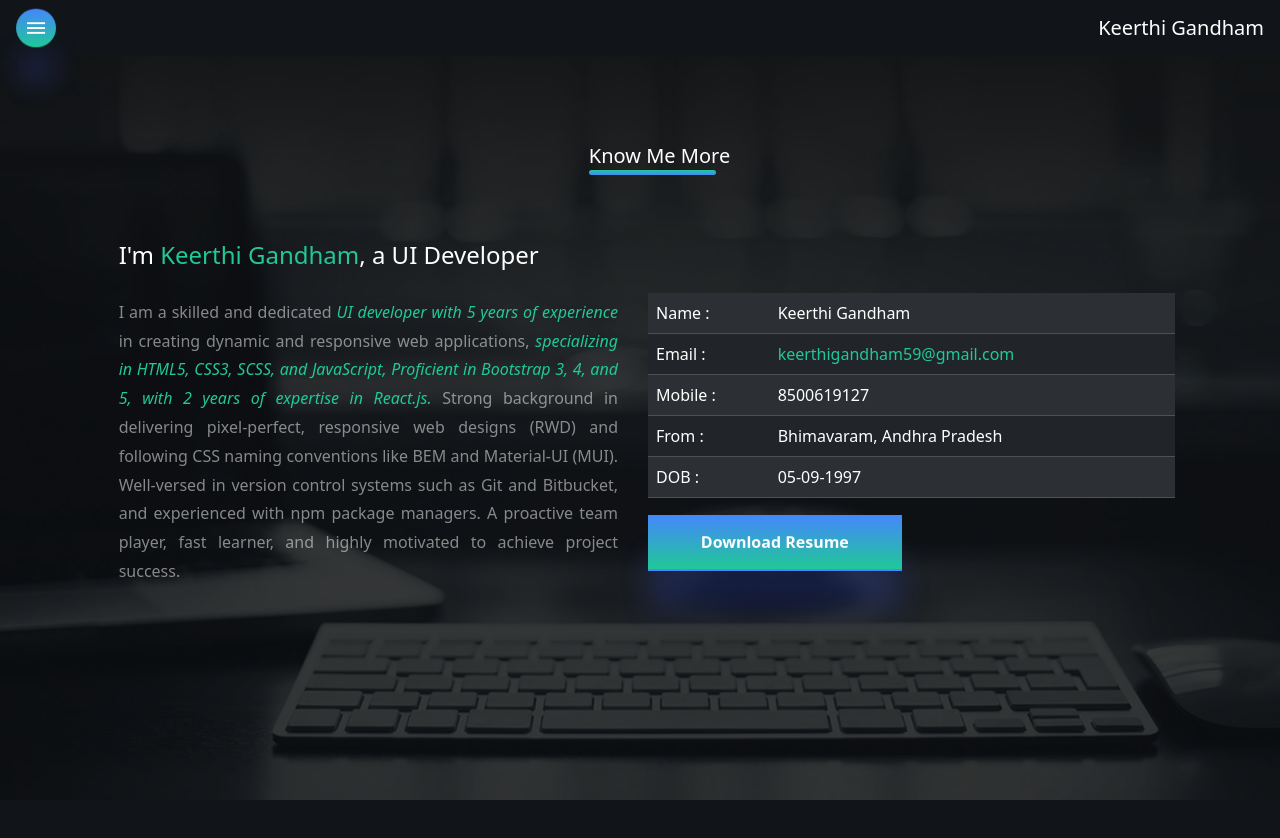
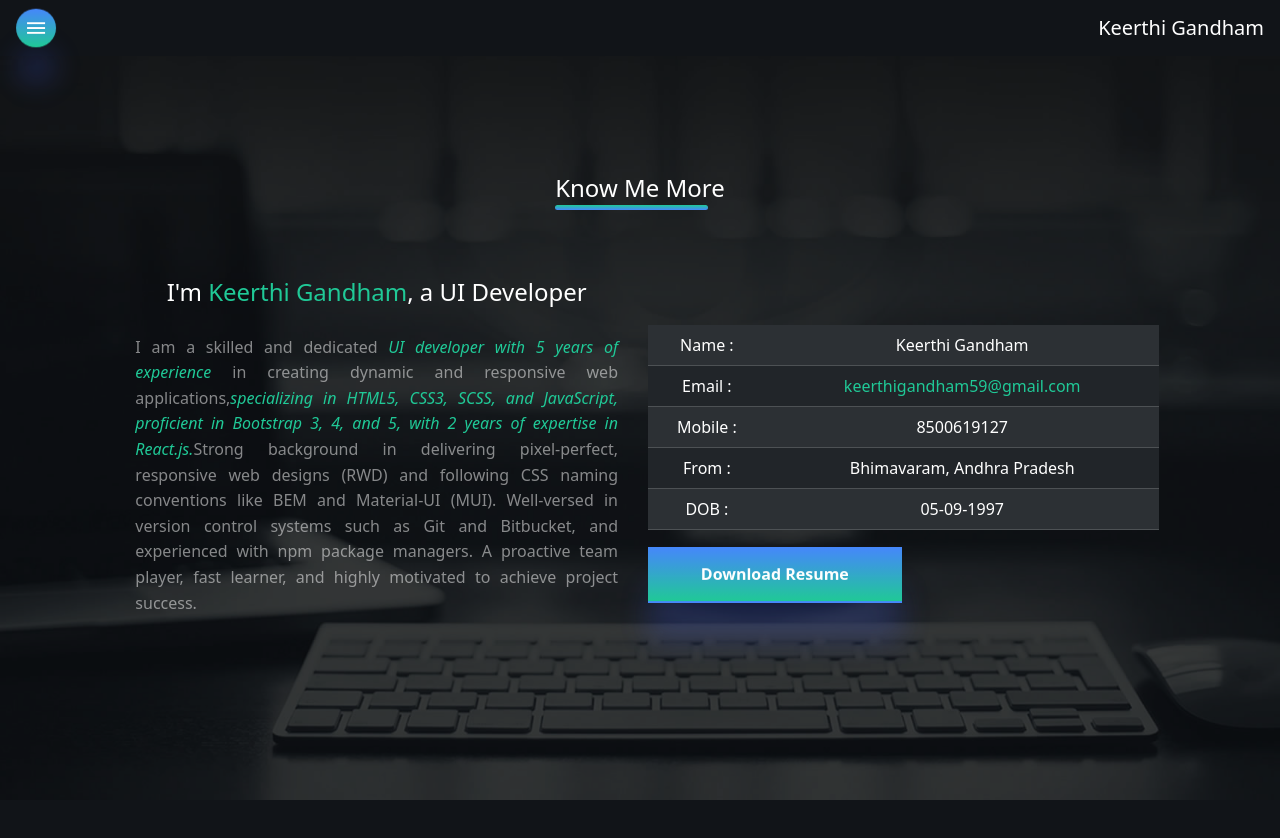
Before and after one commit to keerthi1723/protofilo-1723, a React (Create React App) app: page /about in a window 1280 px wide. Shown: the top 838 px of the page. Built offline with nearby package versions, Linux system fonts and the light colour scheme.

Commit message:
updated code

```diff
--- a/src/About.jsx
+++ b/src/About.jsx
@@ -3,6 +3,8 @@ import useMediaQuery from '@mui/material/useMediaQuery';
 import './Common.css'
 const About = () => {
   const matches = useMediaQuery('(min-width:768px)');
+  const white = useMediaQuery('(min-width:500px)');
+
 
   return (
     <div>
@@ -10,62 +12,82 @@ const About = () => {
     overflowX: matches ? 'hidden' : 'hidden',
     overflowY: matches ? 'hidden' : 'scroll',
   }}>
-        <div className='aboutinner-banner'>
-          <h5 style={{ marginLeft: '46%' }} className='element-left-align'>Know Me More</h5>
-          <div className='row mb-0 align-items-center justify-content-center' style={{ padding: matches ? '0' : '10px' }}>
-            <div className='col-md-5'>
-              <div className='mt-5'>
-                <h4 style={{ padding: '10px' }}>I'm
-                  <span className='inner-text' > Keerthi Gandham</span>,
-                  a UI Developer</h4>
-                <h6 className='innerWelcome-Banner'>
-                  I am a skilled and dedicated <i className='inner-text' > UI developer with 5 years of experience</i> in
-                  creating dynamic and responsive web applications,<i className='inner-text'> specializing in HTML5,
-                    CSS3, SCSS, and JavaScript, Proficient in Bootstrap 3, 4, and 5,  with 2
-                    years of expertise in React.js.
-                  </i>  Strong background in delivering pixel-perfect,
-                  responsive web designs (RWD) and following CSS naming conventions like
-                  BEM and Material-UI (MUI). Well-versed in version control systems such as Git
-                  and Bitbucket, and experienced with npm package managers. A proactive team
-                  player, fast learner, and highly motivated to achieve project success.
+    <div className="aboutinner-banner">
+  <h5 className="element-left-align" style={{ textAlign: "center" }}>
+    Know Me More
+  </h5>
+  <div
+    className="row mb-0 align-items-center justify-content-center"
+  >
+    <div className="col-md-5">
+      <div className="mt-5">
+        <h4 style={{ padding: "10px" }}>
+          I'm
+          <span className="inner-text"> Keerthi Gandham</span>, a UI Developer
+        </h4>
+        <h6 className="innerWelcome-Banner">
+          I am a skilled and dedicated{" "}
+          <i className="inner-text">UI developer with 5 years of experience</i>{" "}
+          in creating dynamic and responsive web applications,
+          <i className="inner-text">
+            specializing in HTML5, CSS3, SCSS, and JavaScript, proficient in
+            Bootstrap 3, 4, and 5, with 2 years of expertise in React.js.
+          </i>
+          Strong background in delivering pixel-perfect, responsive web designs
+          (RWD) and following CSS naming conventions like BEM and Material-UI
+          (MUI). Well-versed in version control systems such as Git and
+          Bitbucket, and experienced with npm package managers. A proactive
+          team player, fast learner, and highly motivated to achieve project
+          success.
         </h6>
       </div>
     </div>
-            <div className='col-md-5 p-2' style={{ marginTop: '6%' }}>
-              <table className="table table-striped table-dark " >
+    <div
+      className="col-md-5 p-2"
+      style={{ marginTop: "6%" }}
+    >
+      <table className="table table-striped table-dark">
         <tbody>
           <tr>
-                    <td>Name : </td>
+            <td>Name :</td>
             <td>Keerthi Gandham</td>
           </tr>
           <tr>
-                    <td>Email : </td>
-                    <td className='inner-text'>keerthigandham59@gmail.com</td>
+            <td>Email :</td>
+            <td className="inner-text">keerthigandham59@gmail.com</td>
           </tr>
-                  <tr>
-                    <td>Mobile : </td>
+          <tr className='' style={{whiteSpace: 'nowrap'}}>
+            <td>Mobile :</td>
             <td>8500619127</td>
           </tr>
           <tr>
-                    <td>From : </td>
+            <td>From :</td>
             <td>Bhimavaram, Andhra Pradesh</td>
           </tr>
           <tr>
-                    <td>DOB : </td>
+            <td>DOB :</td>
             <td>05-09-1997</td>
           </tr>
         </tbody>
       </table>
-              <button className="button mt-2"   style={{
-    margin: matches ? '0' : 'auto',
-    display: matches ? 'block' : 'flex',
-
-  }}>
-                <a href="/assets/files/React.jsKeerthi.pdf"  download="My_Resume.pdf">Download Resume</a>
+      <button
+        className="button mt-2"
+        style={{
+          margin: matches ? "0" : "auto",
+          display: matches ? "block" : "flex",
+        }}
+      >
+        <a
+          href="/assets/files/React.jsKeerthi.pdf"
+          download="My_Resume.pdf"
+        >
+          Download Resume
+        </a>
       </button>
     </div>
   </div>
 </div>
+
       </div>
     </div>
   )
--- a/src/Common.css
+++ b/src/Common.css
@@ -222,3 +222,39 @@ a{
   .sidebar_firm:hover{
     color: #20c997 !important;
   }
+  .aboutinner-banner {
+    padding: 20px;
+    text-align: center;
+  }
+
+  h5.element-left-align {
+    font-size: 1.5rem;
+    margin: 10px 0;
+  }
+
+  .innerWelcome-Banner {
+    word-wrap: break-word;
+    font-size: 1rem;
+    line-height: 1.6;
+  }
+
+  @media (max-width: 768px) {
+    .aboutinner-banner {
+      padding: 10px;
+      white-space: normal;
+    }
+
+    .innerWelcome-Banner {
+      text-align: justify;
+      font-size: 0.9rem;
+    }
+
+    h4 {
+      font-size: 1.2rem;
+    }
+
+    .button a {
+      text-align: center;
+      display: block;
+    }
+  }
--- a/src/Projects.jsx
+++ b/src/Projects.jsx
@@ -6,13 +6,15 @@ import CardContent from '@mui/material/CardContent';
 import Typography from '@mui/material/Typography';
 import useMediaQuery from '@mui/material/useMediaQuery';
 const Projects = () => {
-  const matches = useMediaQuery('(min-width:768px)');
+    const matches = useMediaQuery('(min-width:768px)');
     return (
-        <div className="p-2 project-banner"   style={{
+        <div className="p-2 project-banner" style={{
             overflowX: matches ? 'hidden' : 'hidden',
             overflowY: matches ? 'hidden' : 'scroll',
-          }}>
-            <h5 style={{ marginLeft: '48%' }} className='element-left-align text-white mt-5'>Projects</h5>
+        }}>
+            <h5 style={{
+                marginLeft: window.innerWidth <= 768 ? '35%' : '48%',
+            }} className='element-left-align text-white mt-5'>Projects</h5>
 
             <Card sx={{ minWidth: 275, backgroundColor: "#212529" }} className="card-wrapper1 mb-3 mt-3" >
                 <CardContent>
```
Lines whose indentation alone changed are shown as unchanged.
